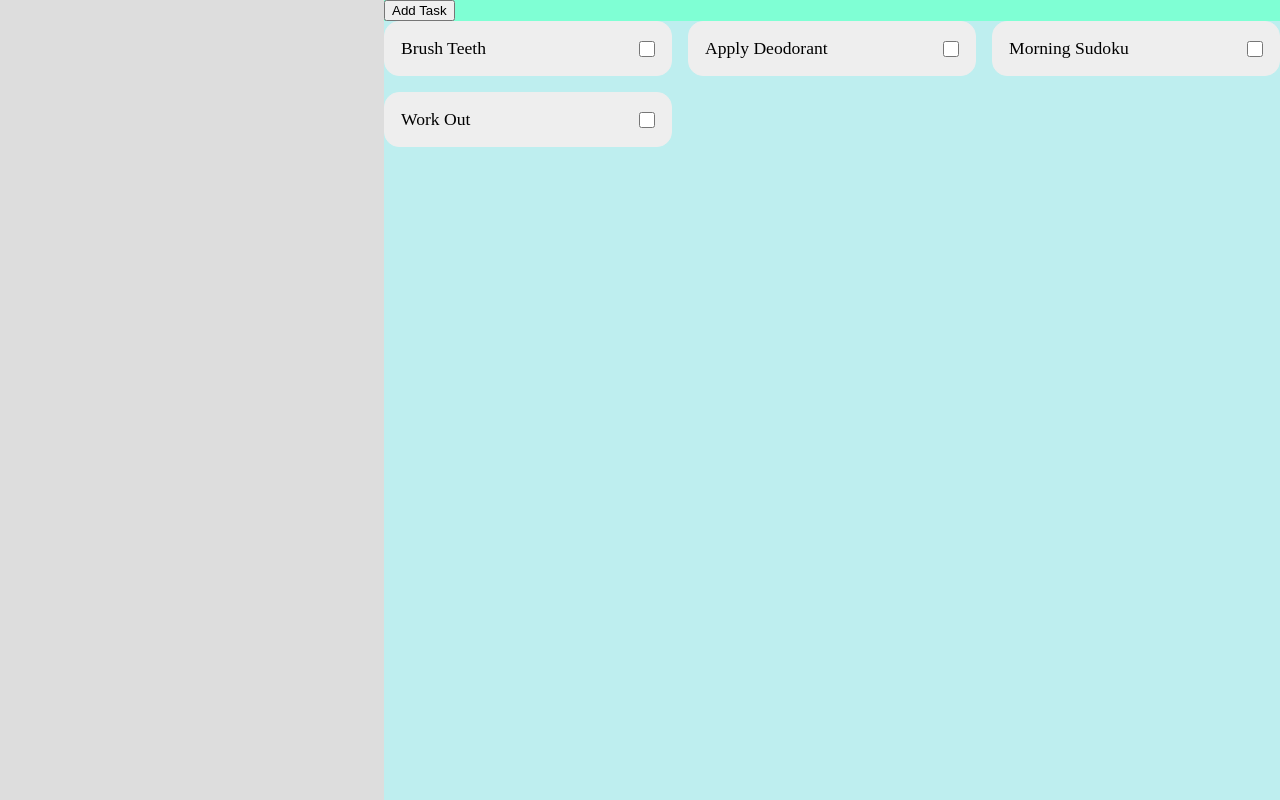
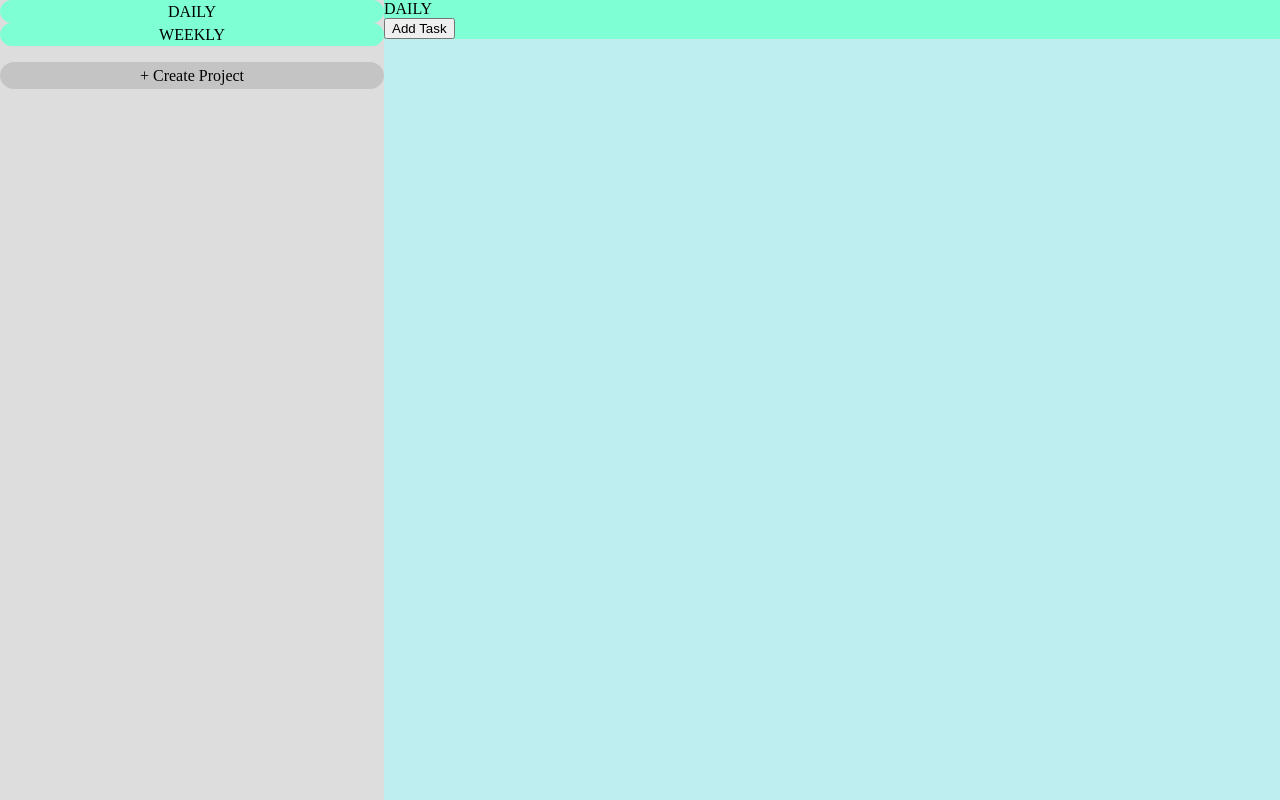
Before and after one commit to smmmfrd/todo-list, a website built with webpack: page dist/index.html in a window 1280 px wide. Built offline with nearby package versions, Linux system fonts and the light colour scheme.

Commit message:
Project Switching Functionality

```diff
--- a/src/builder.js
+++ b/src/builder.js
@@ -1,4 +1,4 @@
-import { tasks, addTask, saveCurrentTasks } from "./tasks";
+import { tasks, currentProject, addTask, saveCurrentTasks, loadTasks } from "./tasks";
 
 var taskDisplayModal;
 
@@ -41,7 +41,7 @@ function buildInputModal(){
     let submitButton = document.createElement('button');
     submitButton.addEventListener('click', () =>{
         addTask(nameInput.querySelector('.input').value, descriptionInput.querySelector('.input').value);
-        refreshTaskHolder();
+        refreshTaskHolder(true);
         modal.close();
     });
     submitButton.textContent = 'Add';
@@ -112,27 +112,57 @@ function buildTaskCard(task, parentElement){
     parentElement.appendChild(card);
 }
 
-function refreshTaskHolder(){
+function refreshTaskHolder(save = false){
     var taskDisplay = document.querySelector('#task-display');
     while(taskDisplay.firstChild){
         taskDisplay.removeChild(taskDisplay.firstChild);
     }
 
-    tasks.forEach((task) => {buildTaskCard(task, taskDisplay)});
+    if(tasks.length > 0) tasks.forEach((task) => {buildTaskCard(task, taskDisplay)});
 
-    saveCurrentTasks();
+    if(save) saveCurrentTasks();
+}
+
+function buildProjectNav(){
+    let nav = document.createElement('div');
+    nav.id = 'nav';
+    let projects = localStorage.getItem('projects').split(',');
+
+    for(let i = 0; i < projects.length; i++){
+        let div = document.createElement('div');
+        div.textContent = projects[i].toUpperCase();
+        div.classList.add('project-nav');
+
+        div.addEventListener('click', () => {
+            console.log(projects[i]);
+            changeProjectTo(projects[i]);
+        });
+
+        nav.appendChild(div);
+    }
+
+    let createProjectButton = document.createElement('div');
+    createProjectButton.textContent = '+ Create Project';
+    createProjectButton.id = 'create-project';
+
+    createProjectButton.addEventListener('click', () => {
+        log('need a modal!');
+    });
+
+    nav.appendChild(createProjectButton);
+
+    return nav;
+}
+
+function changeProjectTo(project){
+    document.getElementById('project-name').textContent = project.toUpperCase();
+    loadTasks(project);
+    refreshTaskHolder();
 }
 
 export function buildPage(){
-    let nav = document.createElement('div');
-    nav.id = 'nav';
+    content.appendChild(buildProjectNav());
 
-    content.appendChild(nav);
-
-    let inputModal = buildInputModal();
-    content.appendChild(inputModal);
-
-    // console.log(displayModal());
     taskDisplayModal = DisplayModal();
     content.appendChild(taskDisplayModal.modal);
 
@@ -142,6 +172,13 @@ export function buildPage(){
     let taskCreator = document.createElement('div');
     taskCreator.id = 'task-creator';
 
+    let projectNameDiv = document.createElement('div');
+    projectNameDiv.textContent = currentProject.toUpperCase();
+    projectNameDiv.id = 'project-name'
+    taskCreator.appendChild(projectNameDiv);
+
+    let inputModal = buildInputModal();
+    content.appendChild(inputModal);
     let openInputModalButton = document.createElement('button');
     openInputModalButton.addEventListener('click', () => {
         // clear inputs
--- a/src/style.css
+++ b/src/style.css
@@ -23,6 +23,33 @@ body{
 #nav{
     background-color: var(--nav-bgc);
     height: 100%;
+}
+
+.project-nav{
+    text-align: center;
+    background-color: aquamarine;
+    border: 1px solid aquamarine;
+    border-radius: 15px;
+    padding: 0.1rem;
+    user-select: none;
+}
+.project-nav:hover{
+    background-color: rgb(195, 252, 233);
+    border: 1px solid rgb(195, 252, 233);
+}
+
+#create-project{
+    margin-top: 1rem;
+    padding: .2rem;
+    background-color: rgb(196, 196, 196);
+    border: 1px solid rgb(196, 196, 196);
+    border-radius: 15px;
+
+    text-align: center;
+}
+#create-project:hover{
+    background-color: #fff;
+    border: 1px solid #fff;
 }
 
 #task-creator{
--- a/src/tasks.js
+++ b/src/tasks.js
@@ -1,5 +1,4 @@
 export var tasks = [];
-
 const Task = (title, description) => {
     let completed = false;
     return {title, description, completed};
@@ -8,18 +7,26 @@ const Task = (title, description) => {
 export function addTask(title, description){
     tasks.push(Task(title, description));
 }
+// localStorage.clear();
+export var currentProject = 'daily';
 
-if(localStorage.getItem('today') === null){
-    tasks.push(Task('Brush Teeth', 'Scrub those teefers clean.'));
-    tasks.push(Task('Apply Deodorant', 'You\'re and adult.'));
-    tasks.push(Task('Morning Sudoku', 'Get that brain started.'));
-    tasks.push(Task('Work Out', 'Yea, I work out.'));
+if(localStorage.getItem('projects') === null){
+    localStorage.setItem('projects', 'daily,weekly');
+}
+loadTasks(currentProject);
 
-    saveCurrentTasks('today');
-} else {
-    tasks = JSON.parse(localStorage.getItem('today'));
+export function saveCurrentTasks(){
+    console.log('saving');
+    localStorage.setItem(currentProject, JSON.stringify(tasks));
 }
 
-export function saveCurrentTasks(){
-    localStorage.setItem('today', JSON.stringify(tasks));
+export function loadTasks(projectName){
+    currentProject = projectName;
+    tasks = JSON.parse(localStorage.getItem(projectName));
+    if(tasks === null) tasks = [];
+    // if(localStorage.getItem(projectName) === null) {
+    //     tasks = [];
+    // } else {
+
+    // }
 }
```
Also changed, not shown: dist/main.js.
